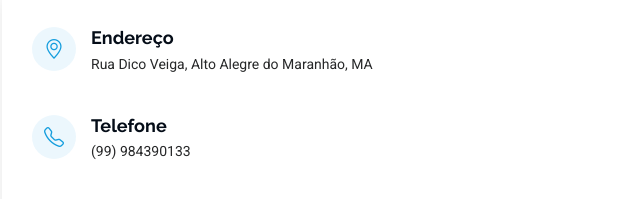
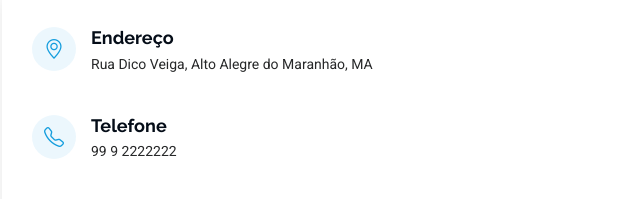
Before and after one commit to MarcosAlvesDevJR/portfolio, a plain HTML site: page index.html in a window 1280 px wide. Shown: the part 5020-5219 px from the top of the page, 310-950 px from the left. Drawn offline with Linux system fonts and the light colour scheme.

Commit message:
Correção de numero de telefone

```diff
--- a/index.html
+++ b/index.html
@@ -533,7 +533,7 @@
                 <i class="bi bi-telephone flex-shrink-0"></i>
                 <div>
                   <h3>Telefone</h3>
-                  <p>(99) 984390133</p>
+                  <p>99 9 2222222</p>
                 </div>
               </div><!-- End Info Item -->
 
```
